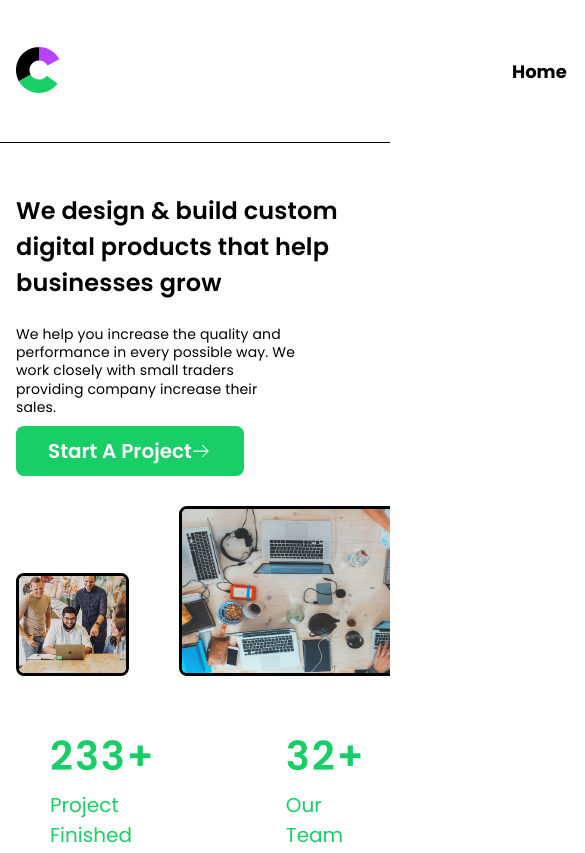
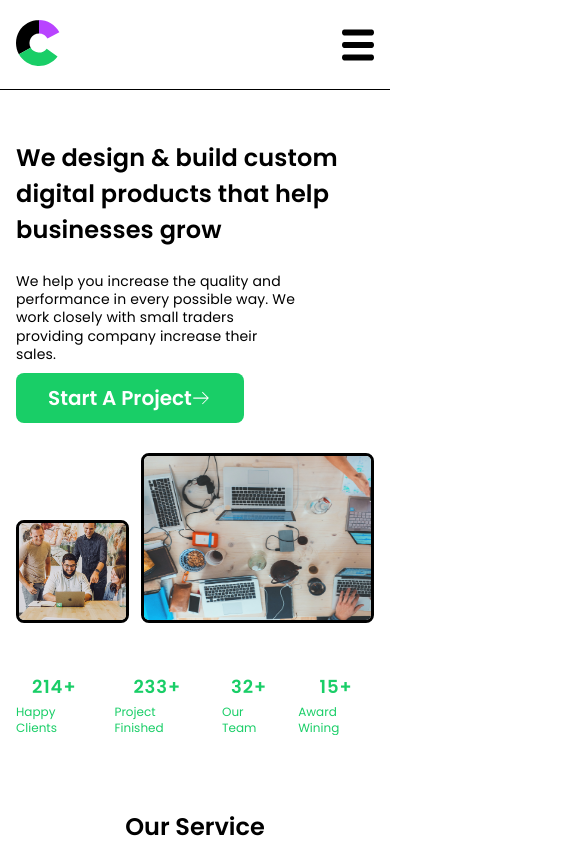
Before and after one commit to Galagadiv/purshak-illya-kursova, a plain HTML site: page index.html in a window 390 px wide. Shown: the top 853 px of the page, 585 px wide, since content can reach past the window. Drawn offline with Linux system fonts and the light colour scheme.

Commit message:
quick fix adaptive

```diff
--- a/js/clients-slider.js
+++ b/js/clients-slider.js
@@ -18,12 +18,10 @@ if (window.innerWidth >= 1440) {
 
 var clientSlider = new Splide("#clientsSliderSection", {
 	type: "slide",
-	perPage: 3,
 	focus: "left",
 	pagination: false,
 	breakpoints: {
-		428: {
-			perPage: 1,
+		400: {
 			arrows: false,
 		},
 	},
--- a/src/scss/components/index/clinets/_clients.scss
+++ b/src/scss/components/index/clinets/_clients.scss
@@ -104,4 +104,9 @@
 	&__arrow--next svg {
 		transform: rotate(180deg);
 	}
+	@include mobile {
+		&__arrows {
+			display: none;
+		}
+	}
 }
--- a/src/scss/components/index/hero/_hero.scss
+++ b/src/scss/components/index/hero/_hero.scss
@@ -113,7 +113,7 @@
 		&__imgs {
 			display: flex;
 			align-items: baseline;
-			gap: 50px;
+			justify-content: space-between;
 			img {
 				border: 3px solid $black-cl;
 				border-radius: 8px;
--- a/src/scss/variables/_varibles.scss
+++ b/src/scss/variables/_varibles.scss
@@ -9,7 +9,7 @@ $poppins-font: "Poppins", sans-serif;
 $trans-anim: 0.5s ease;
 
 @mixin mobile {
-	@media screen and (min-width: 428px) and (max-width: 1439.9px) {
+	@media screen and (min-width: 300px) and (max-width: 1439.9px) {
 		@content;
 	}
 }
```
Also changed, not shown: src/css/style.css, src/css/style.min.css, 2 other files.
